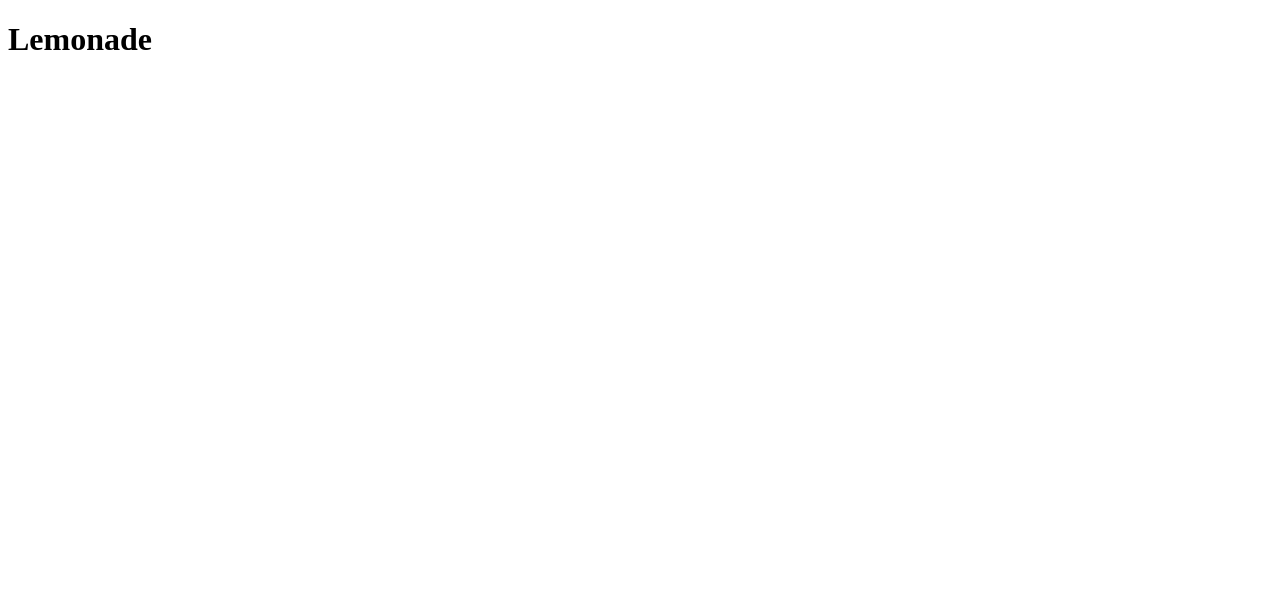
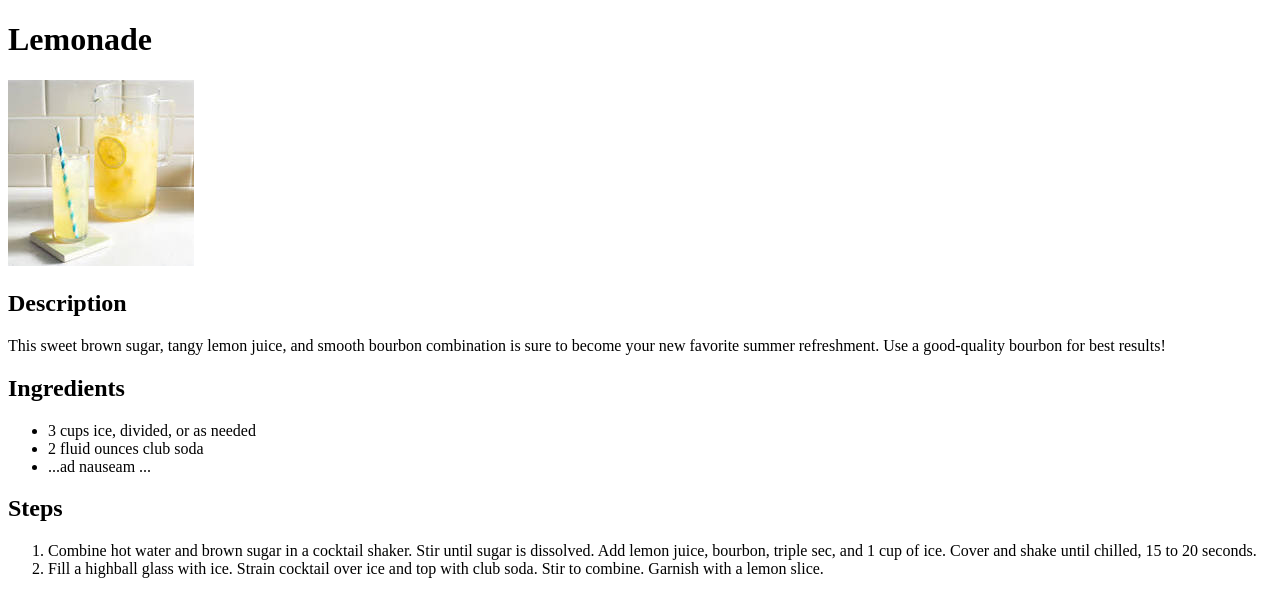
Before and after one commit to wsmarshall/odin-recipes, a plain HTML site: page recipes/lemonade.html in a window 1280 px wide. Drawn offline with Linux system fonts and the light colour scheme.

Commit message:
Finalize recipe pages

```diff
--- a/recipes/lemonade.html
+++ b/recipes/lemonade.html
@@ -8,5 +8,30 @@
     </head>
     <body>
         <h1>Lemonade</h1>
+        <img src="./lemonade.jpeg">
+
+            <h2>Description</h2>
+            <p>This sweet brown sugar, tangy lemon juice, and smooth bourbon
+                combination is sure to become your new favorite summer
+                refreshment.
+                Use a good-quality bourbon for best results!</p>
+
+            <h2>Ingredients</h2>
+            <ul>
+                <li> 3 cups ice, divided, or as needed</li>
+                <li> 2 fluid ounces club soda </li>
+                <li> ...ad nauseam ...</li>
+            </ul>
+
+            <h2>Steps</h2>
+            <ol>
+                <li>Combine hot water and brown sugar in a cocktail shaker.
+                    Stir until sugar is dissolved.
+                    Add lemon juice, bourbon, triple sec, and 1 cup of ice.
+                    Cover and shake until chilled, 15 to 20 seconds.</li>
+                <li>Fill a highball glass with ice.
+                     Strain cocktail over ice and top with club soda.
+                     Stir to combine. Garnish with a lemon slice.</li>
+            </ol>
     </body>
 </html>
```
Also changed, not shown: index.html (+6 -3 lines), recipes/chicken.html (+23 -0 lines).
